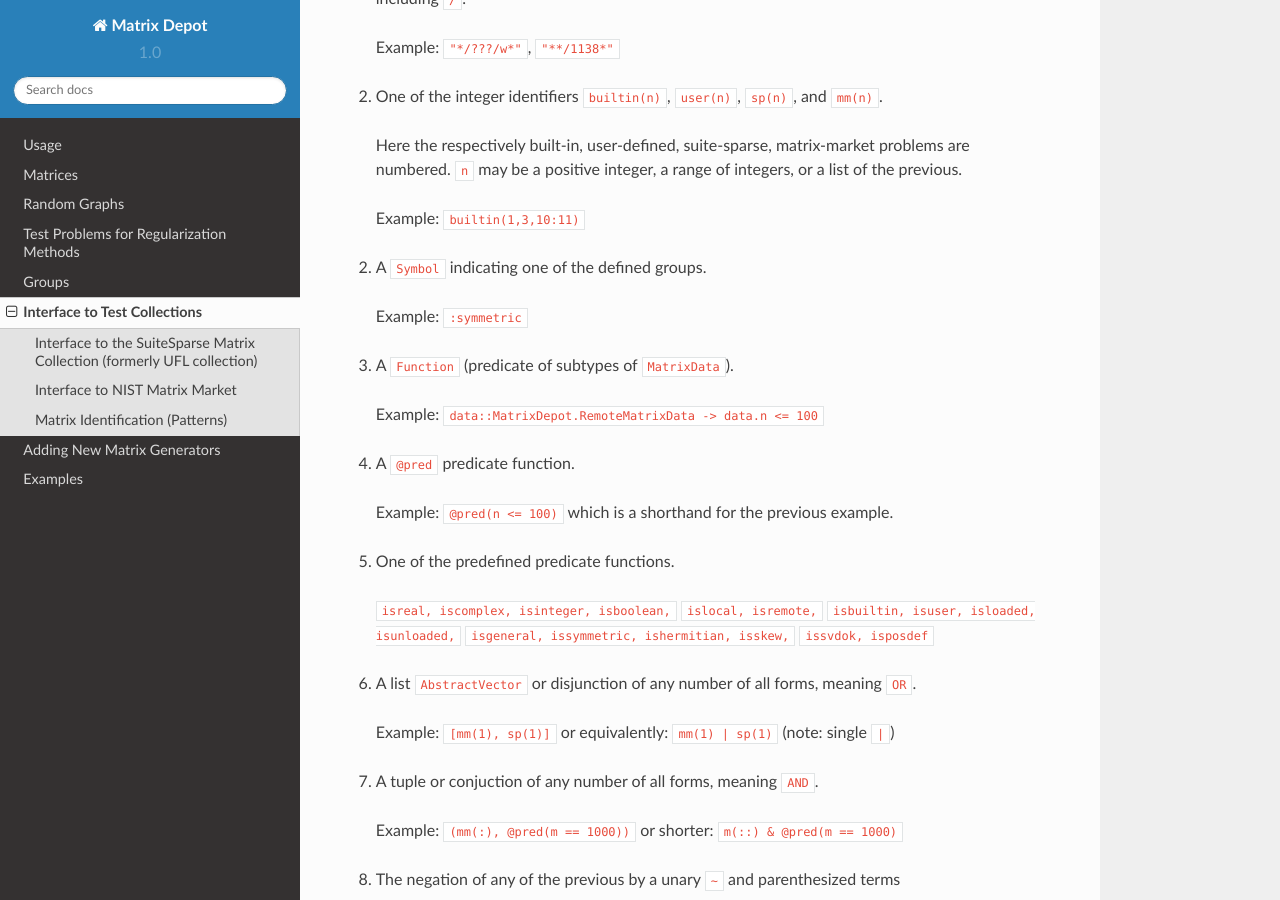
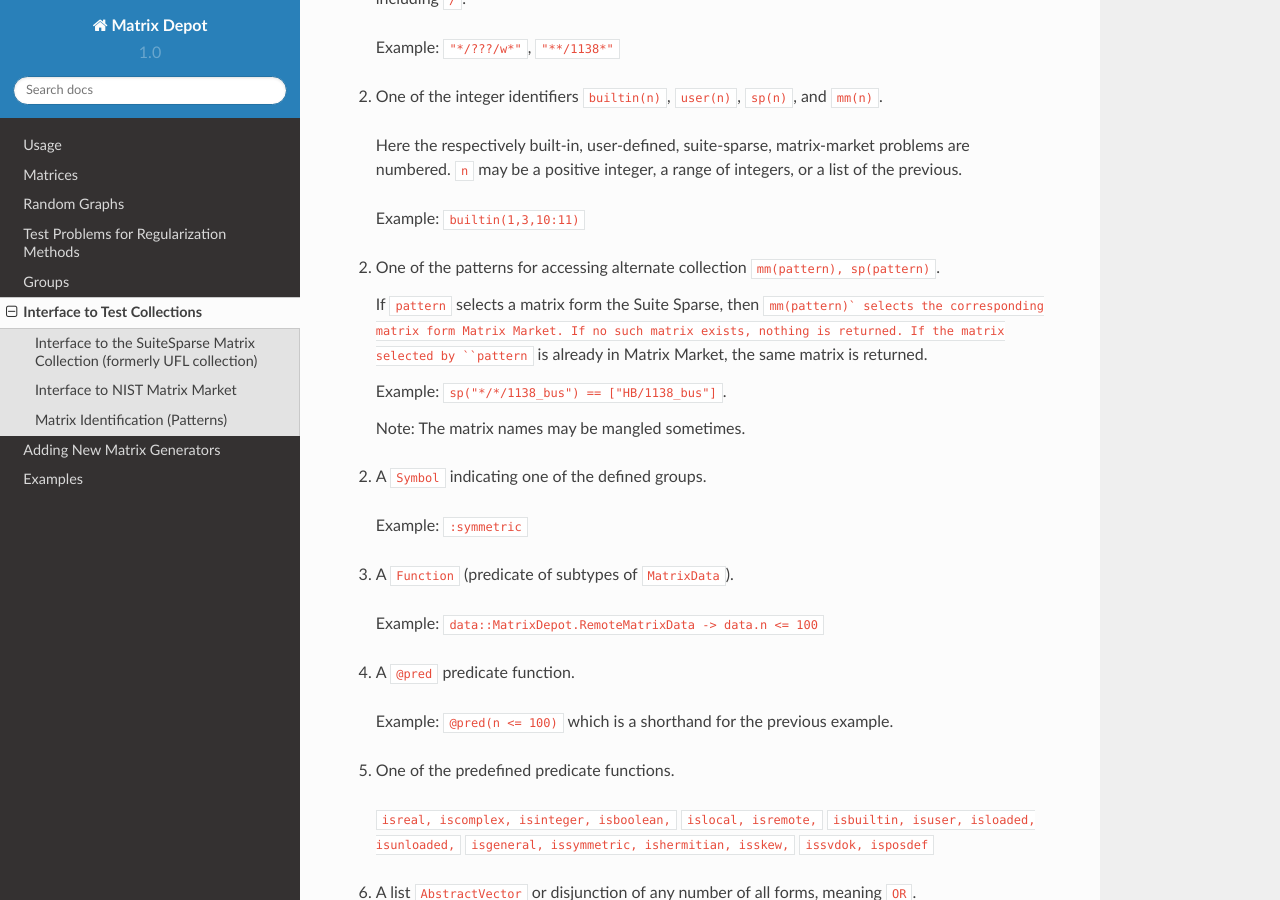
Before and after one commit to JuliaLinearAlgebra/MatrixDepot.jl, a Sphinx documentation site: the page built from doc/interface.rst, in a window 1280 px wide and 900 px high, scrolled down 5009 px. Built offline with Sphinx 7.4.7 and the Read the Docs theme 2.0.0, drawn with Linux system fonts in a browser that asks for light colours.

Commit message:
`mm` and `sp` to access alternative collection

```diff
--- a/doc/interface.rst
+++ b/doc/interface.rst
@@ -271,6 +271,17 @@ They are used as arguments of the functions::
 
   Example: ``builtin(1,3,10:11)``
 
+2. One of the patterns for accessing alternate collection ``mm(pattern), sp(pattern)``.
+
+   If ``pattern`` selects a matrix form the Suite Sparse, then ``mm(pattern)` selects the
+   corresponding matrix form Matrix Market. If no such matrix exists, nothing is returned.
+   If the matrix selected by ``pattern`` is already in Matrix Market, the same matrix is returned.
+
+   Example: ``sp("*/*/1138_bus") == ["HB/1138_bus"]``.
+
+   Note:
+   The matrix names may be mangled sometimes.
+
 2. A ``Symbol`` indicating one of the defined groups.
 
   Example: ``:symmetric``
```
Also changed, not shown: NEWS.md (+4 -48 lines), 6 other files.
